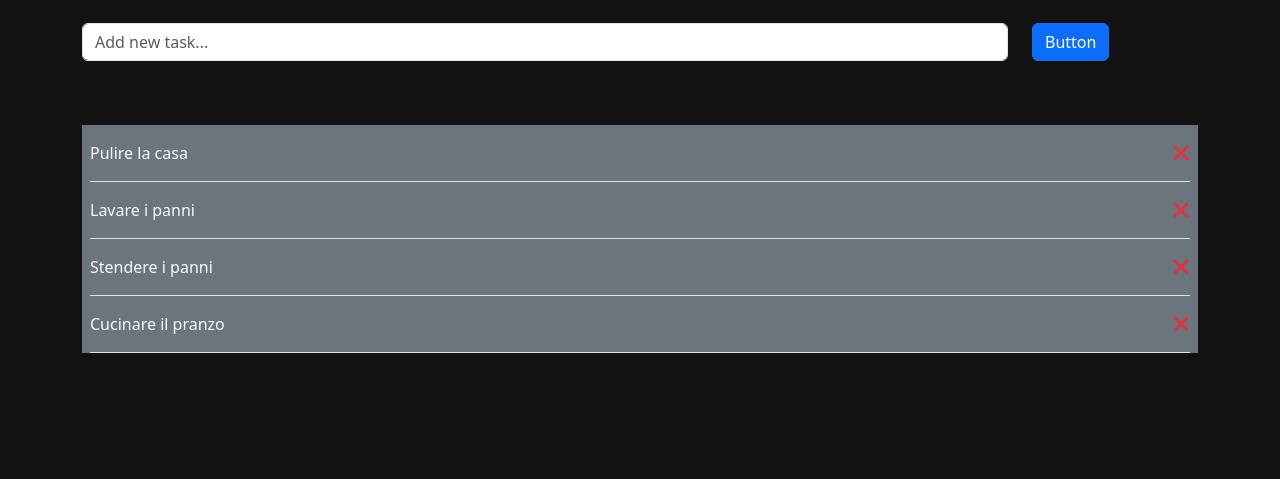
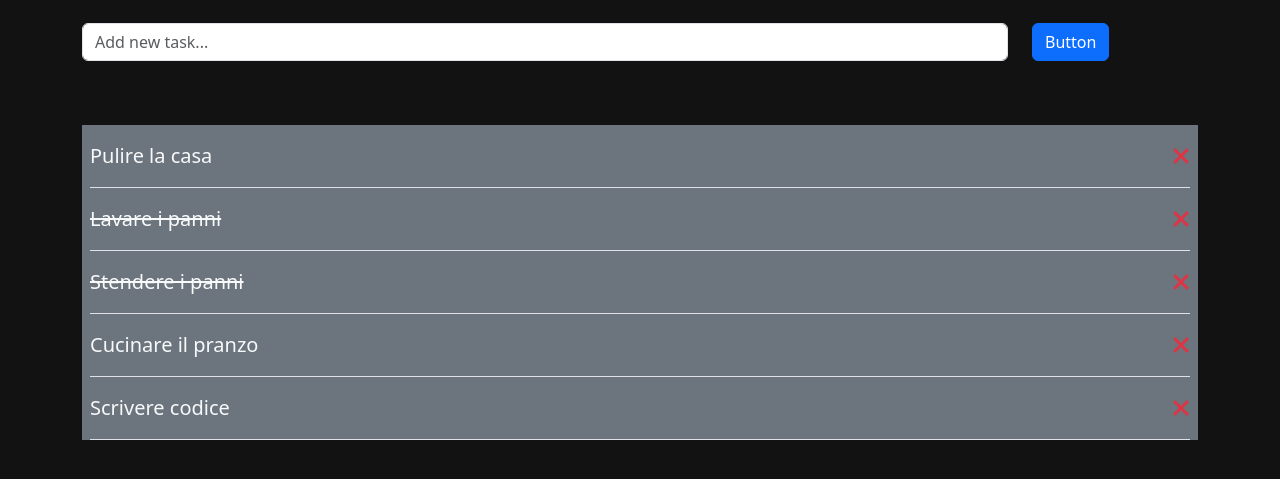
Before and after one commit to giacomofigus/vue-todolist, a plain HTML site: page index.html in a window 1280 px wide. Shown: the part 73-552 px from the top of the page. Drawn offline with nearby package versions, Linux system fonts and the light colour scheme.

Commit message:
feat: if-Done=true add text-decoration on span

```diff
--- a/index.html
+++ b/index.html
@@ -46,8 +46,17 @@
                  v-for="(element, index) in tasks"
                  :key="index"
                  >
-                    <span>{{ element.text }}</span>
-                    <i class="fa-solid fa-xmark text-danger fs-4"></i>
+                    <span
+                    class="fs-5"
+                    :class="{'text-decoration-line-through' : element.done}"
+                    >
+                        {{ element.text }}
+                    </span>
+                    <i
+                    class="fa-solid fa-xmark text-danger fs-4"
+                    @click="removeTask"
+                    >
+                    </i>
                 </li>
             </ul>
         </div>
--- a/main.js
+++ b/main.js
@@ -26,6 +26,7 @@ const { createApp } = Vue
 createApp({
     data(){
         return{
+
             tasks: [
                 {
                     text: "Pulire la casa",
@@ -43,11 +44,17 @@ createApp({
                     text: "Cucinare il pranzo",
                     done: false,
                 },
+                {
+                    text: "Scrivere codice",
+                    done: false,
+                },
             ]
 
         }
     },
     methods :{
+        removeTask(){
 
+        }
     }
 }).mount("#app")
```
